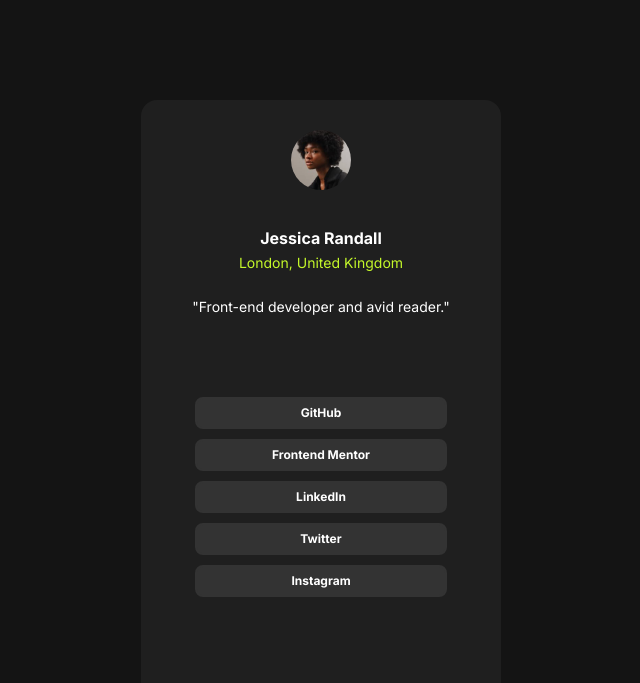
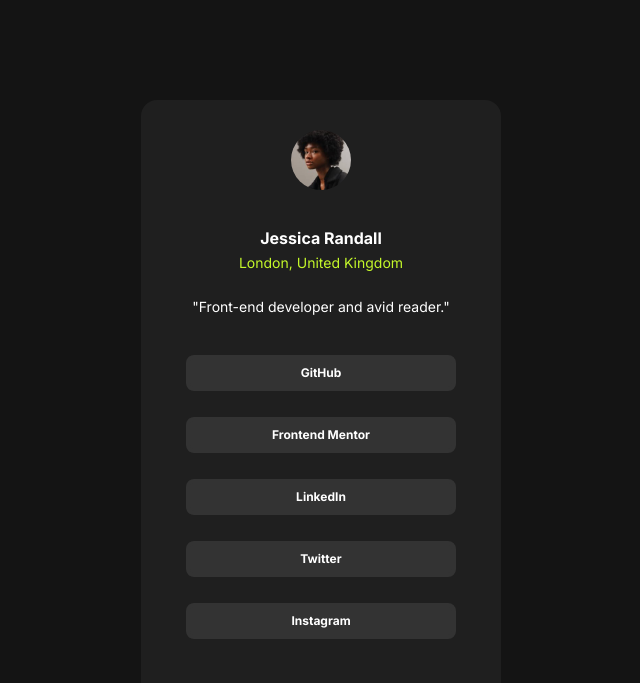
Before and after one commit to ipierette/social-links-profile-main, a plain HTML site: page index.html in a window 1280 px wide. Shown: the whole page, without its empty margins (319-959 px from the left). Drawn offline with Linux system fonts and the light colour scheme.

Commit message:
Mensagem explicativa sobre as mudanças

```diff
--- a/src/css/style.css
+++ b/src/css/style.css
@@ -52,8 +52,8 @@ body {
     flex-direction: column;
     justify-content: center;
     align-items: center;
-    gap: 10px;
-    padding: 40px;
+    gap: 26px;
+    padding: 30px;
     color: hsl(0, 0%, 100%);
     font-weight: 700;
     text-decoration: none;
@@ -64,14 +64,12 @@ body {
 }
 
 .social-links a {
-    border: 2px solid #333;
+    border: 4px solid #333;
     border-radius: 8px;
-    padding: 12px 0;
     width: 100%;
     text-align: center;
     background: #333;
     color: #fff;
-    transition: border-color 0.2s, background 0.2s;
 }
 
 .social-links a:hover {
```
